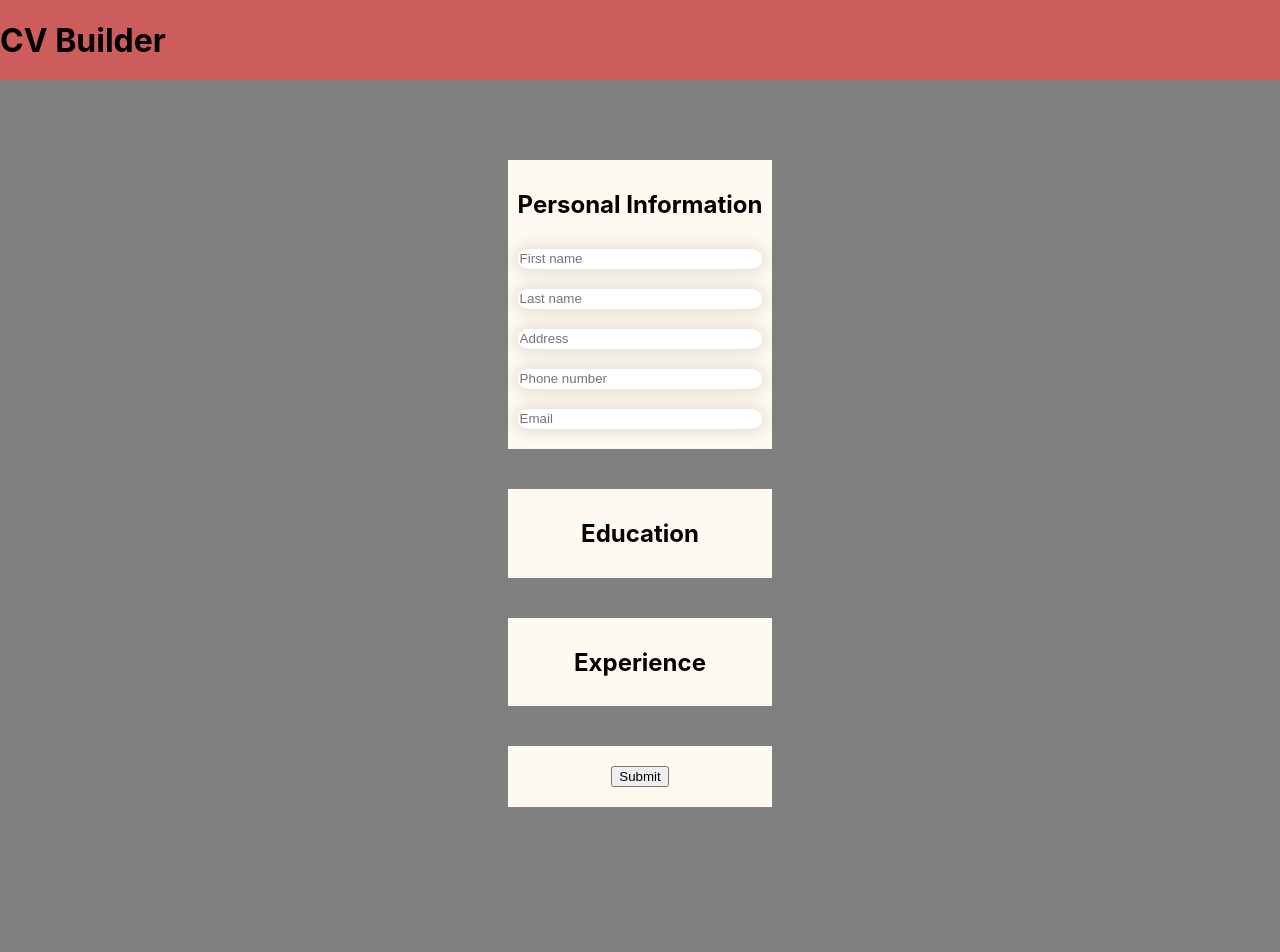
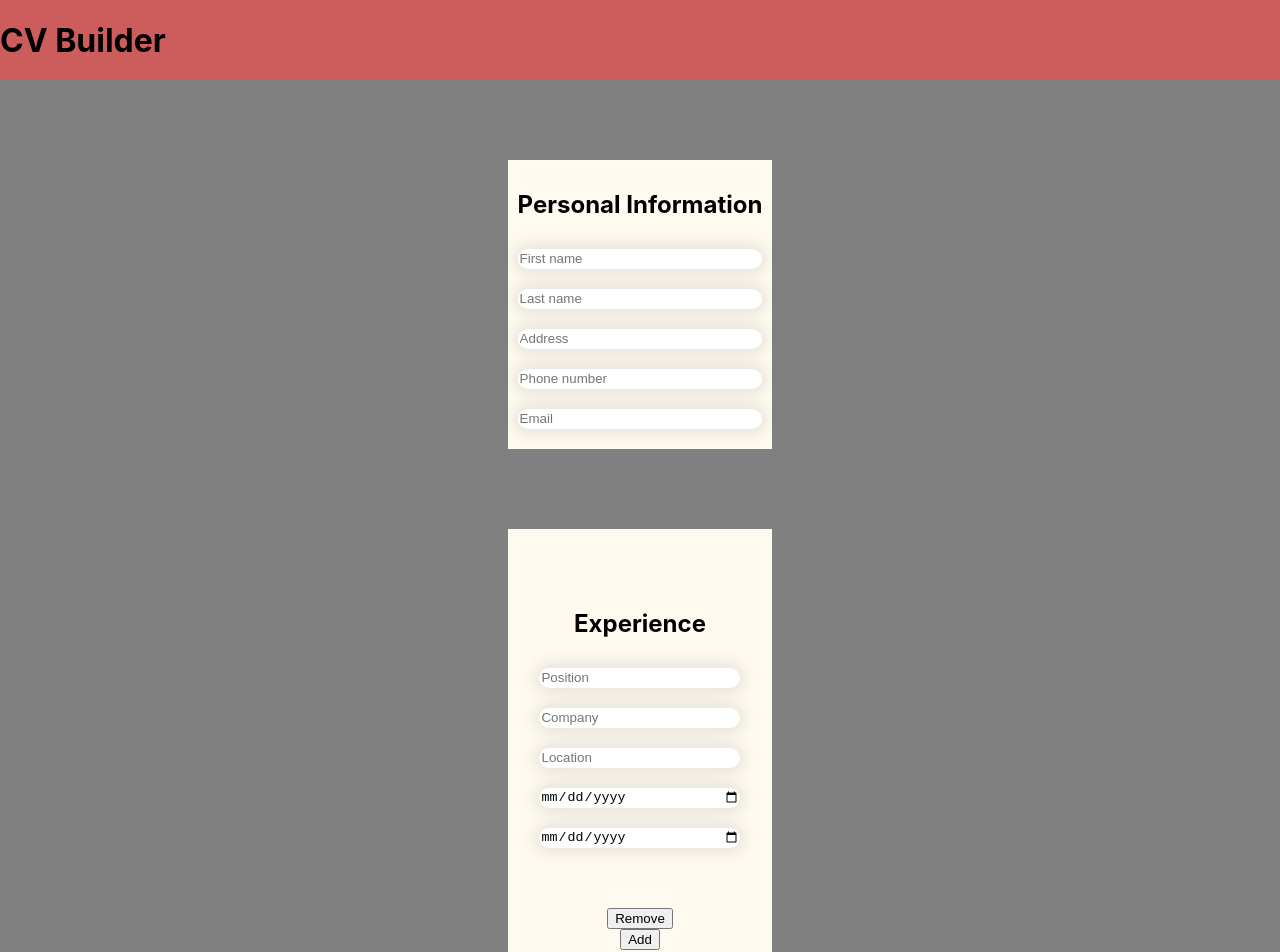
Before and after one commit to tblackmore0/cv-builder, a React (Create React App) app: page / in a window 1280 px wide. Shown: the top 952 px of the page. Before the commit the page ends 847 px from the top, so only its background shows below. Built offline with nearby package versions, Linux system fonts and the light colour scheme.

Commit message:
Added useState to experience array, which now correctly renders onto the DOM

```diff
--- a/src/App.js
+++ b/src/App.js
@@ -1,13 +1,26 @@
 import Header from './Components/Header'
-import Form from './Components/Form'
+import Personal from './Components/Personal'
+import ExperienceComp from './Components/ExperienceComp'
+import SubmitHandler from './Components/SubmitHandler'
+import ExperienceContainer from './Components/ExperienceContainer'
+
+const experienceList = [<ExperienceComp />];
 
 function App() {
+
   return (
     <div className='page'>
       <Header />
-      <Form />
+      <form onSubmit={SubmitHandler}>
+        <div id='personalDiv'>
+          <Personal />
+        </div>
+        <ExperienceContainer />
+        <button>Submit</button>
+      </form>
     </div>
   );
 }
 
-export default App;
+export default App
+export { experienceList }
--- /dev/null
+++ b/src/Components/CreateExpObjects.js
@@ -0,0 +1,13 @@
+function CreateExpObjects (props) {
+
+ /*   const experienceObject = {
+        position: positionRef.current.value,
+        company: companyRef.current.value,
+        location: locationRef.current.value,
+        startDate: startDateRef.current.value,
+        leaveDate: leaveDateRef.current.value
+    }
+    */
+}
+
+export default CreateExpObjects
--- /dev/null
+++ b/src/Components/ExperienceComp.js
@@ -0,0 +1,24 @@
+import { useRef } from 'react';
+import ExperienceList from './ExperienceMeta'
+
+function ExperienceComp () {
+  /*  const positionRef = useRef()
+    const companyRef = useRef()
+    const locationRef = useRef()
+    const startDateRef = useRef()
+    const leaveDateRef = useRef() */
+
+    return (
+
+        <div className = 'formSection'>
+            <h2>Experience</h2>
+            <input type='text' id='position' /* ref={positionRef} */placeholder='Position' />
+            <input type='text' id='company' /* ref={companyRef} */placeholder='Company' />
+            <input type='text' id='location' /* ref={locationRef} */ placeholder='Location' />
+            <input type='date' id='startDate' /* ref={startDateRef} */ placeholder='Starting date' />
+            <input type='date' id='leaveDate' /* ref={leaveDateRef} */ placeholder='Leaving' />
+        </div>
+
+    )};
+
+export default ExperienceComp
--- /dev/null
+++ b/src/Components/ExperienceContainer.js
@@ -0,0 +1,27 @@
+import { useState, useEffect } from 'react'
+import ExperienceComp from './ExperienceComp'
+
+
+function ExperienceContainer () {
+
+    const [experienceList, updateExp] = useState([<ExperienceComp />])
+
+    useEffect(() => console.log(experienceList));
+
+    function AddExp () {
+
+        updateExp(experienceList.concat([<ExperienceComp />]))
+
+        }
+
+    return (
+        <div className = 'formSection'>
+            {experienceList}
+            <button>Remove</button>
+            <button onClick={AddExp}>Add</button>
+        </div>
+    )
+
+}
+
+export default ExperienceContainer
--- /dev/null
+++ b/src/Components/ExperienceMeta.js
@@ -0,0 +1,13 @@
+import { useRef } from 'react';
+import CreateExpObjects from './CreateExpObjects'
+import { experienceList } from '/home/tom/Documents/the_odin_project/cv-builder/src/App.js'
+
+function ExperienceMeta () {
+
+        const experienceObjects = experienceList.map(CreateExpObjects)
+
+        console.log(experienceObjects);
+
+}
+
+export default ExperienceMeta;
--- a/src/Components/Form.js
+++ /dev/null
@@ -1,77 +0,0 @@
-import { useRef } from 'react';
-
-function Form () {
-
-    const titleRef = useRef();
-    const firstNameRef = useRef();
-    const lastNameRef = useRef();
-    const addressRef = useRef();
-    const phoneNumberRef = useRef();
-    const emailRef = useRef();
-
-    function submitHandler (event) {
-        event.preventDefault();
-
-        const userTitle = titleRef.current.value;
-        const userFirstName = firstNameRef.current.value;
-        const userLastName = lastNameRef.current.value;
-        const userAddress = addressRef.current.value;
-        const userPhoneNumber = phoneNumberRef.current.value;
-        const userEmailRef = emailRef.current.value;
-
-        const formData = {
-            title: userTitle,
-            firstName: userFirstName,
-            lastName: userLastName,
-            address: userAddress,
-            phoneNumber: userPhoneNumber,
-            email: userEmailRef,
-        };
-
-        console.log(formData);
-    }
-
-
-
-
-    return (
-        <div className = 'form'>
-            <form onSubmit={submitHandler}>
-
-                <div className = 'formSection'>
-
-                    <h2>Personal Information</h2>
-
-                    <input type='text' required id='firstName' ref={firstNameRef} placeholder='First name' />
-                    <input type='text' required id='lastName' ref={lastNameRef} placeholder='Last name' />
-                    <input type='text' required id='address' ref={addressRef} placeholder='Address' />
-                    <input type='number' required id='phoneNumber' ref={phoneNumberRef} placeholder='Phone number' />
-                    <input type='email' required id='email' ref={emailRef} placeholder='Email' />
-
-                </div>
-
-                <div className = 'formSection'>
-                    <h2>Education</h2>
-                </div>
-
-                <div className = 'formSection'>
-                    <h2>Experience</h2>
-                    {/*
-                    <input type='text' id='position' ref={positionRef} placeholder='Position' />
-                    <input type='text' id='company' ref={companyRef} placeholder='Company' />
-                    <input type='text' id='location' ref={locationRef} placeholder='Location' />
-                    <input type='date' id='startDate' ref={startDateRef} placeholder='Starting date' />
-                    <input type='date' id='leaveDate' ref={leaveDateRef} placeholder='Leaving' />
-                    */}
-                </div>
-
-                <div className = 'formSection'>
-                    <button className = 'submitButton'>Submit</button>
-                </div>
-
-            </form>
-        </div>
-    )
-}
-
-export default Form;
--- /dev/null
+++ b/src/Components/Personal.js
@@ -0,0 +1,31 @@
+import { useRef } from 'react';
+
+function Personal () {
+
+    const firstNameRef = useRef();
+    const lastNameRef = useRef();
+    const addressRef = useRef();
+    const phoneNumberRef = useRef();
+    const emailRef = useRef();
+
+    return (
+        <div className = 'form'>
+
+
+                <div className = 'formSection'>
+
+                    <h2>Personal Information</h2>
+
+                    <input type='text'  id='firstName' ref={firstNameRef} placeholder='First name' />
+                    <input type='text'  id='lastName' ref={lastNameRef} placeholder='Last name' />
+                    <input type='text'  id='address' ref={addressRef} placeholder='Address' />
+                    <input type='number'  id='phoneNumber' ref={phoneNumberRef} placeholder='Phone number' />
+                    <input type='email'  id='email' ref={emailRef} placeholder='Email' />
+
+                </div>
+
+        </div>
+    )
+}
+
+export default Personal;
--- /dev/null
+++ b/src/Components/SubmitHandler.js
@@ -0,0 +1,40 @@
+import { useRef } from 'react';
+import experienceMeta from './ExperienceMeta'
+
+
+function SubmitHandler (event) {
+
+    event.preventDefault();
+
+ /*   const firstNameRef = useRef();
+    const lastNameRef = useRef();
+    const addressRef = useRef();
+    const phoneNumberRef = useRef();
+    const emailRef = useRef();
+
+
+        const userFirstName = firstNameRef.current.value;
+        const userLastName = lastNameRef.current.value;
+        const userAddress = addressRef.current.value;
+        const userPhoneNumber = phoneNumberRef.current.value;
+        const userEmailRef = emailRef.current.value;
+
+        const personalData = {
+            firstName: userFirstName,
+            lastName: userLastName,
+            address: userAddress,
+            phoneNumber: userPhoneNumber,
+            email: userEmailRef,
+        };
+
+        console.log(personalData);
+
+        */
+
+        experienceMeta()
+    };
+
+
+
+
+export default SubmitHandler
```
Also changed, not shown: src/Components/Submit.js (added, +35 -0 lines).
